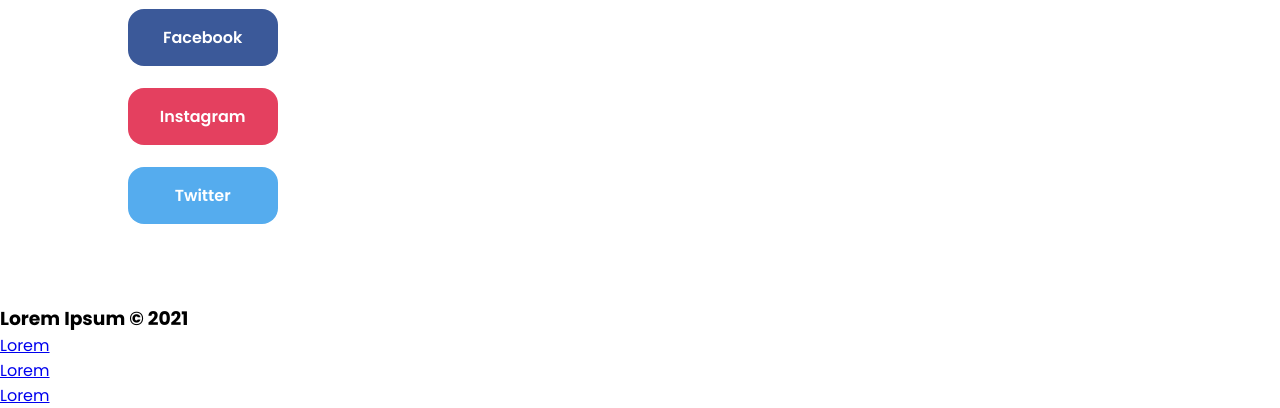
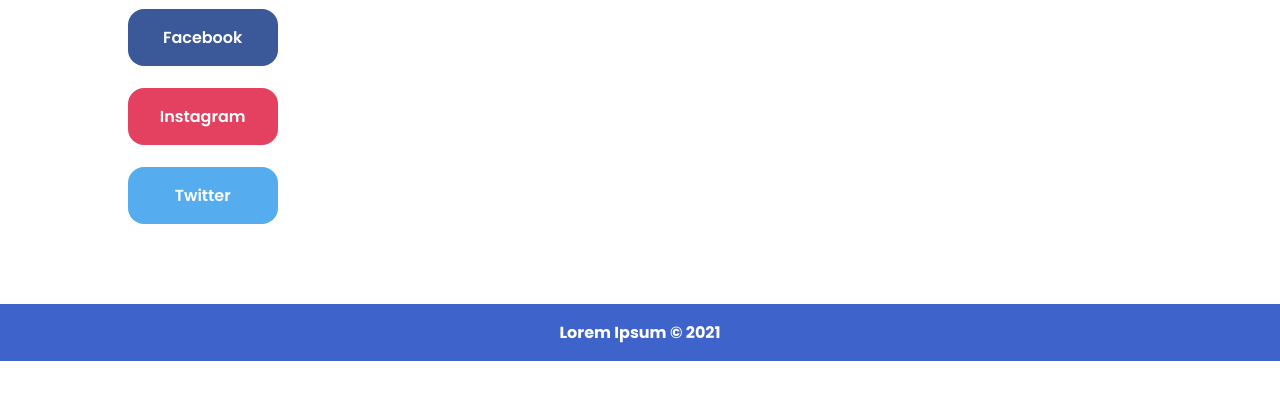
Before and after one commit to josee-fernandes/blog-ipsum, a PHP site: page / in a window 1280 px wide. Shown: the part 1184-1592 px from the top of the page. After the commit the page ends 1545 px from the top, so only its background shows below. Run offline with PHP 8.4, Linux system fonts and the light colour scheme.

Commit message:
Styled footer, reduced content

```diff
--- a/css/style.css
+++ b/css/style.css
@@ -259,6 +259,11 @@
   -ms-grid-row: 4;
   -ms-grid-column: 1;
   grid-area: FT;
+  width: 100vw;
+  background-color: var(--clr-primary-shade);
+  color: var(--clr-light-tint);
+  padding: 1rem 2rem;
+  text-align: center;
 }
 
 @media screen and (min-width: 768px) {
--- a/css/style.scss
+++ b/css/style.scss
@@ -206,6 +206,11 @@
 
 .footer{
     grid-area: FT;
+    width: 100vw;
+    background-color: var(--clr-primary-shade);
+    color: var(--clr-light-tint);
+    padding: 1rem 2rem;
+    text-align: center;
 }
 
 @media screen and (min-width: 768px){
--- a/index.html
+++ b/index.html
@@ -69,20 +69,7 @@
             </section>
         </div>
         <footer class="footer">
-            <h3>Lorem Ipsum © 2021</h3>
-            <nav>
-                <ul>
-                    <li>
-                        <a href="#">Lorem</a>
-                    </li>
-                    <li>
-                        <a href="#">Lorem</a>
-                    </li>
-                    <li>
-                        <a href="#">Lorem</a>
-                    </li>
-                </ul>
-            </nav>
+            <h4>Lorem Ipsum © 2021</h4>
         </footer>
     </div>
 </body>
```
Also changed, not shown: css/style.min.css, 2 other files.
